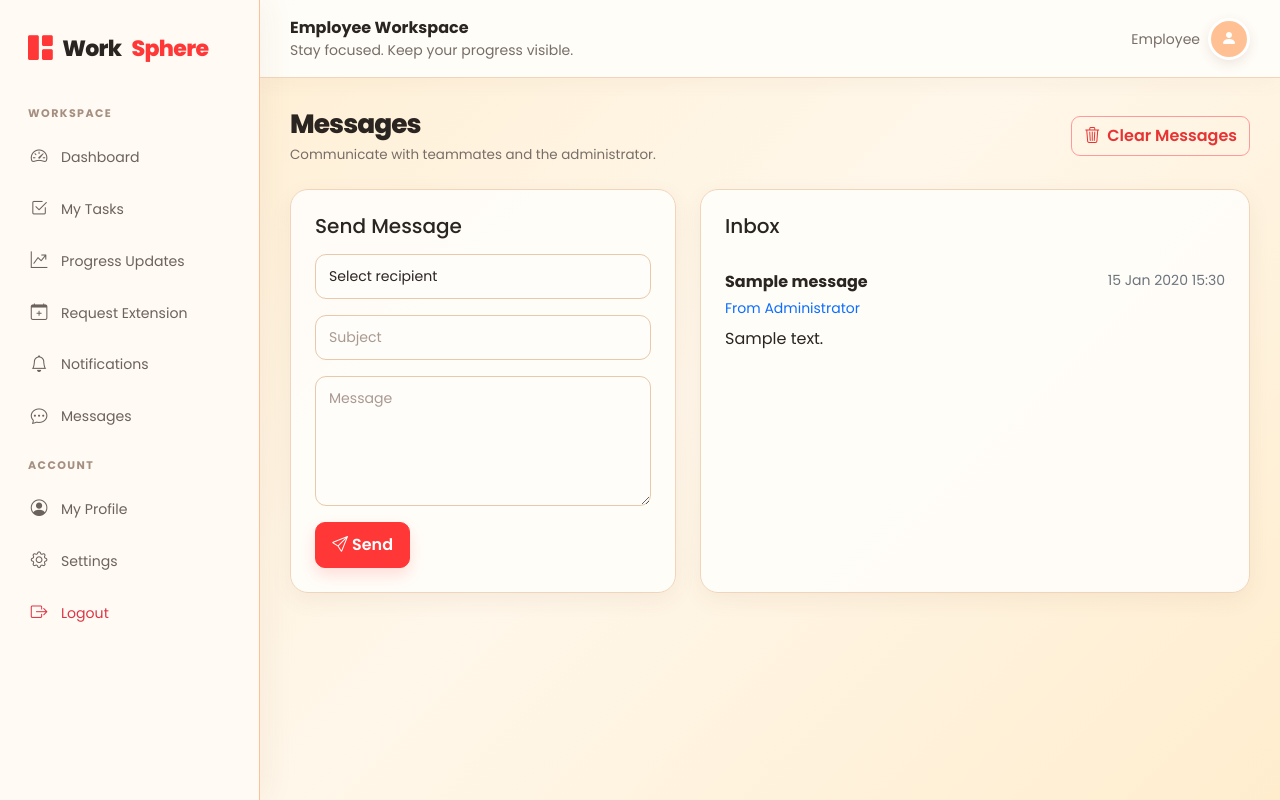
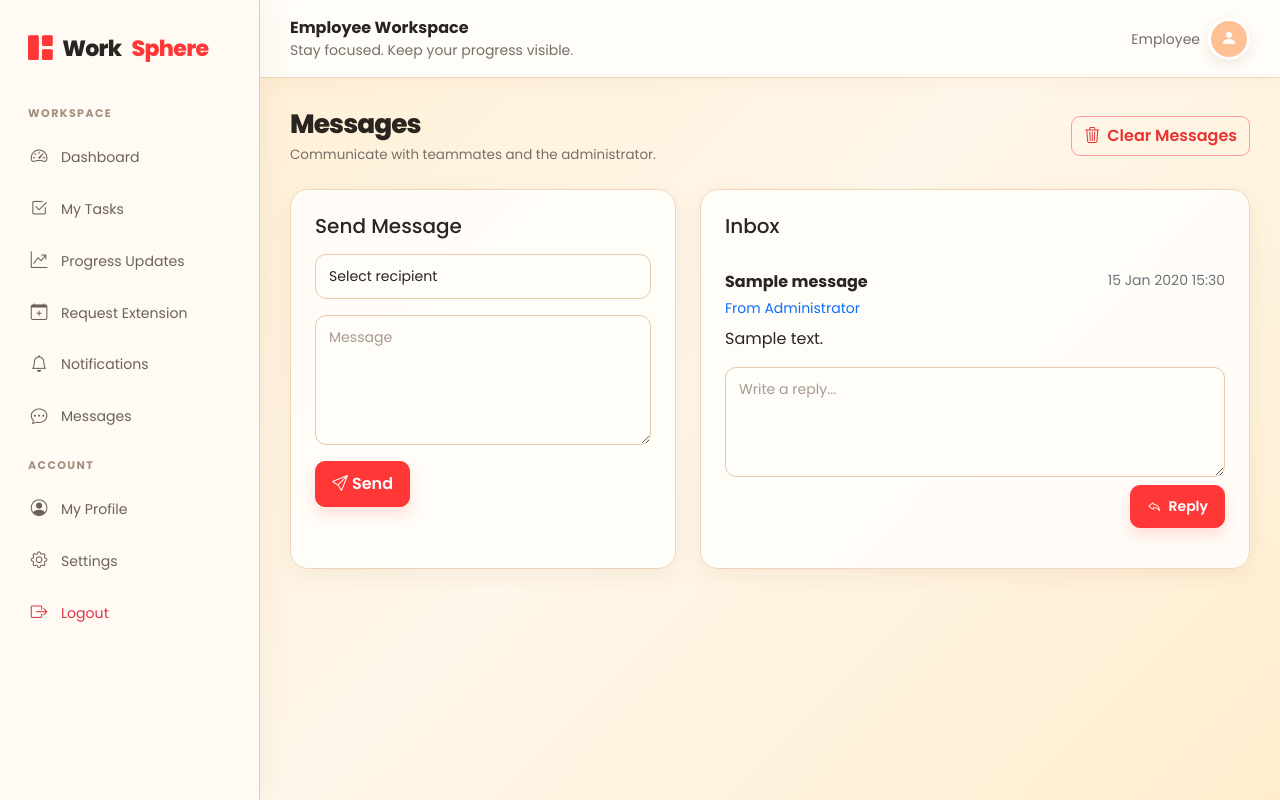
Before and after one commit to abhikrishnan447-dotcom/employee-management-system, a Django app: template work_management/work_manage/work_manage_app/templates/employee/messages.html in a window 1280 px wide. Run offline with Django 5.2, Linux system fonts and the light colour scheme; the template is opened without the code that fills it: values that come from a table or form of the project are taken from there, others are empty; data comes from the database, SQL or seed files in the repository; tables that the repository leaves empty hold one stand-in row (values such as "Sample post").

Commit message:
Remove message subject field and add employee reply option

```diff
--- a/work_management/work_manage/work_manage_app/templates/employee/messages.html
+++ b/work_management/work_manage/work_manage_app/templates/employee/messages.html
@@ -27,7 +27,7 @@
             <option value="{{ employee.id }}">{{ employee.name }}</option>
           {% endfor %}
         </select>
-        <input class="form-control mb-3" name="subject" placeholder="Subject" required>
+        <input type="hidden" name="subject" value="General Message">
         <textarea class="form-control mb-3" name="body" rows="5" placeholder="Message" required></textarea>
         <button type="submit" class="btn btn-primary"><i class="bi bi-send me-1"></i>Send</button>
       </form>
@@ -41,7 +41,7 @@
         <div class="message-row py-3 border-bottom">
           <div class="message-heading">
             <div>
-              <strong>{{ item.subject }}</strong>
+              <strong>{{ item.subject|default:'Message' }}</strong>
               <div class="small text-primary mt-1">
                 {% if item.sender_id == user.id %}
                   To {% if item.is_admin_recipient %}Administrator{% elif item.recipient %}{{ item.recipient.name }}{% else %}Administrator{% endif %}
@@ -54,7 +54,25 @@
               <span class="small text-secondary">{{ item.created_at|date:'d M Y H:i' }}</span>
             </div>
           </div>
-          <p class="mb-0 mt-2">{{ item.body }}</p>
+          <p class="mb-2 mt-2">{{ item.body }}</p>
+
+          {% if item.sender_id != user.id %}
+            <form method="post" action="{% url 'messages' %}" class="message-reply mt-3">
+              {% csrf_token %}
+              {% if item.is_admin_sender %}
+                <input type="hidden" name="recipient" value="admin">
+              {% elif item.sender %}
+                <input type="hidden" name="recipient" value="{{ item.sender.id }}">
+              {% endif %}
+              <input type="hidden" name="subject" value="Re: {{ item.subject }}">
+              <textarea class="form-control mb-2" name="body" rows="2" placeholder="Write a reply..." required></textarea>
+              <div class="d-flex justify-content-end">
+                <button type="submit" class="btn btn-sm btn-primary">
+                  <i class="bi bi-reply me-1"></i> Reply
+                </button>
+              </div>
+            </form>
+          {% endif %}
         </div>
       {% empty %}
         <div class="empty-state py-4">
```
